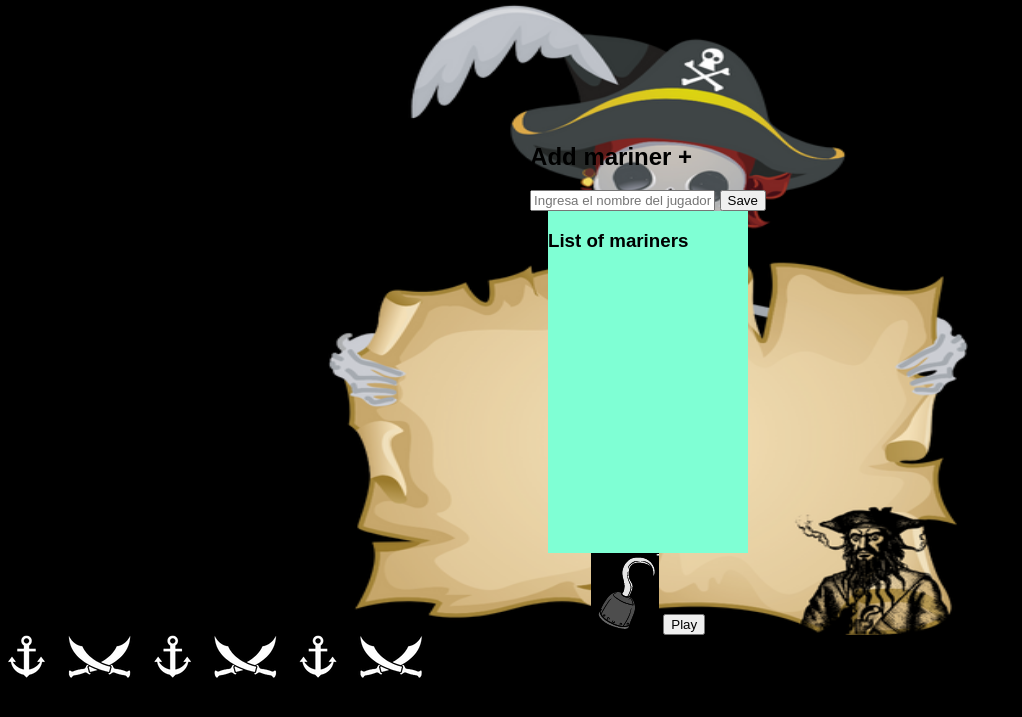
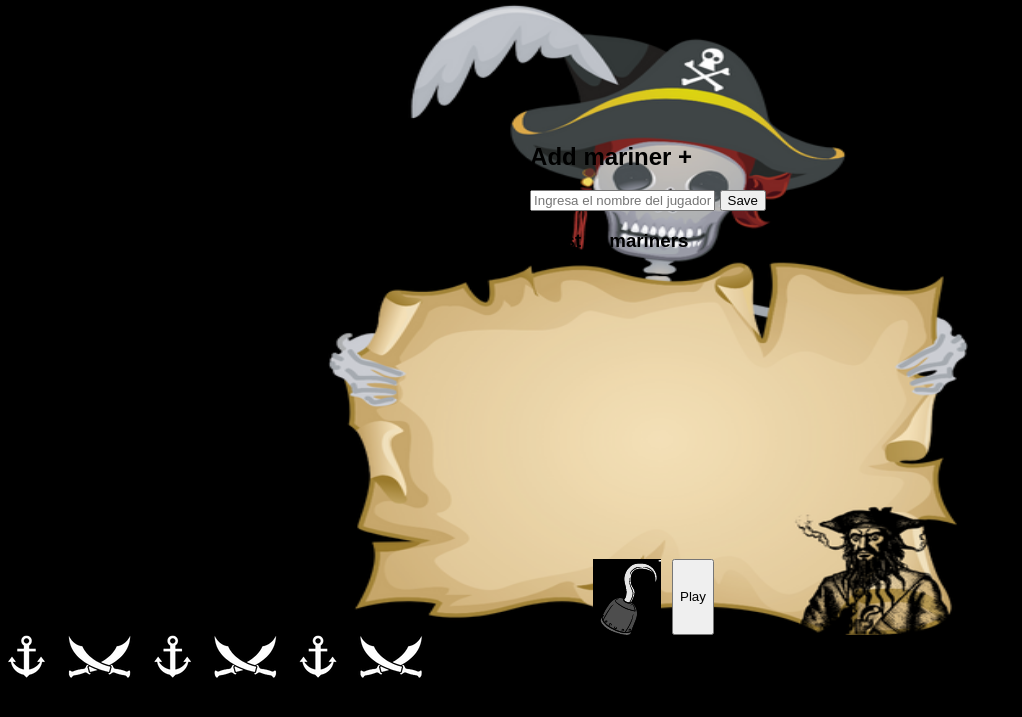
Before and after one commit to karolgalindo02/Wheel-of-doom, a plain HTML site: page index.html in a window 1280 px wide. Shown: the part 73-790 px from the top of the page, without its empty margins (0-1022 px from the left). Drawn offline with Linux system fonts and the light colour scheme.

Commit message:
cambios de vuelta

```diff
--- a/index.html
+++ b/index.html
@@ -40,7 +40,7 @@
 				</ul>
 			</div>
 		</div>
-		<div>
+		<div class="container_imagen_play">
 			<img src="src/Imagenes/Garfio.png" alt="Garfio">
 			<button class="buttonPlay">Play</button>
 		</div>
--- a/src/css/style.css
+++ b/src/css/style.css
@@ -9,13 +9,8 @@ body {
 	display: block;
 	width: 200px;
 	height: 500px;
-	background-color: aquamarine;
 	overflow: auto;
 	/* Activa el scroll cuando el contenido exceda el tamaño del contenedor */
-}
-
-audio {
-	color: white
 }
 
 
@@ -86,6 +81,14 @@ audio {
 }
 
 
+.container_imagen_play{
+	display: flex;
+	gap: 10%;
+}
+
+.container_imagen_play button{
+
+}
 
 
 
```
